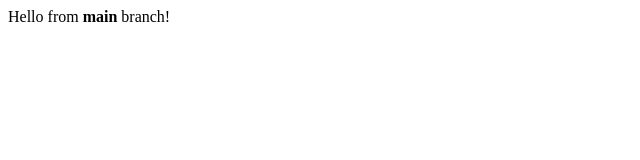
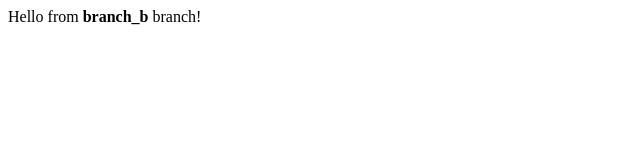
Before and after one commit to StrixROX/vercelTest, a plain HTML site: page index.html in a window 1280 px wide. Shown: the full height of the page, 0-640 px from the left. Drawn offline with Linux system fonts and the light colour scheme.

Commit message:
Update index.html

```diff
--- a/index.html
+++ b/index.html
@@ -1,5 +1,5 @@
 <html>
   <body>
-    Hello from <b>main</b> branch!
+    Hello from <b>branch_b</b> branch!
   </body>
 </html>
```
